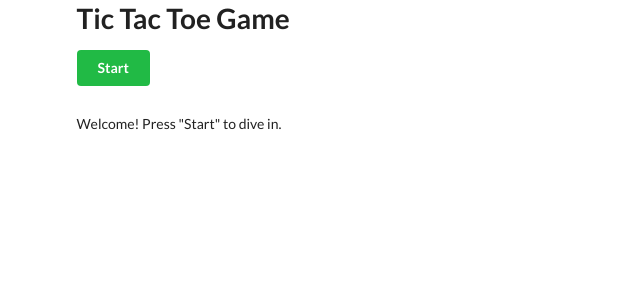
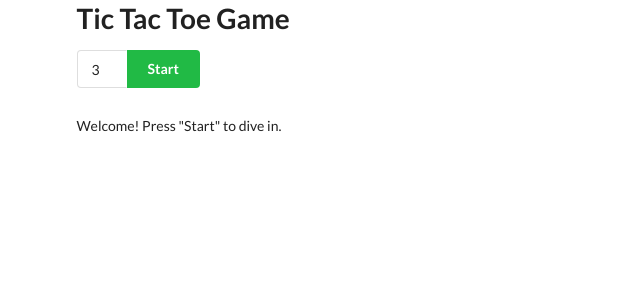
Before and after one commit to pluseg/tictactoe-game, a React (Create React App) app: page / in a window 1280 px wide. Shown: the top 300 px of the page, without its empty margins (0-640 px from the left). Built offline with nearby package versions, Linux system fonts and the light colour scheme.

Commit message:
Added an input for changing field size and 3x3 by default

```diff
--- a/public/styles.css
+++ b/public/styles.css
@@ -10,5 +10,9 @@
   cursor: pointer;
   text-align: center;
   border: 1px #ddd solid;
-  padding: 10px
+  padding: 10px;
 }
+
+.game-size {
+  width: 50px !important;
+}
--- a/src/components/App.js
+++ b/src/components/App.js
@@ -17,9 +17,7 @@ class App extends React.Component {
       default:
         return (
           <div>
-            <i className="asterisk loading icon" />
-            {' '}
-            Loading...
+            <i className="asterisk loading icon" /> Loading...
           </div>
         );
     }
@@ -43,6 +41,6 @@ class App extends React.Component {
   }
 }
 
-const mapStateToProps = (state) => ({ step: state.game.step });
+const mapStateToProps = state => ({ step: state.game.step });
 
 export default connect(mapStateToProps)(App);
--- a/src/components/Menu.js
+++ b/src/components/Menu.js
@@ -1,41 +1,60 @@
 import React from 'react';
 import { connect } from 'react-redux';
 import { startNewGame } from '../features/game/gameSlice';
-import { STEP_WELCOME, STEP_GAME, STEP_RESULTS } from '../constants';
+import { STEP_WELCOME, STEP_GAME, STEP_RESULTS, SIZE } from '../constants';
 
-const Menu = (props) => {
-  const renderStartButton = () => {
+class Menu extends React.Component {
+  state = { size: SIZE };
+
+  renderStartButton() {
     // TODO: ask @sg about refactoring that.
-    if (props.step === STEP_WELCOME || props.step === STEP_RESULTS) {
+    if (this.props.step === STEP_WELCOME || this.props.step === STEP_RESULTS) {
       return (
         <button
           className="positive ui button"
-          onClick={() => props.startNewGame()}
+          onClick={() => this.props.startNewGame(this.state.size)}
         >
           Start
         </button>
       );
     }
-  };
+  }
 
-  const renderResetButton = () => {
-    if (props.step === STEP_GAME) {
+  renderResetButton() {
+    if (this.props.step === STEP_GAME) {
       return (
-        <button className="ui button" onClick={() => props.startNewGame()}>
+        <button
+          className="ui button"
+          onClick={() => this.props.startNewGame(this.state.size)}
+        >
           Reset
         </button>
       );
     }
-  };
+  }
 
-  return (
-    <div>
-      {renderStartButton()}
-      {renderResetButton()}
-    </div>
-  );
-};
+  render() {
+    return (
+      <div className="ui action input">
+        <input
+          className="game-size"
+          type="text"
+          placeholder="Size"
+          value={this.state.size}
+          onChange={e =>
+            this.setState({ size: parseInt(e.target.value) || '' })
+          }
+        />
+        {this.renderStartButton()}
+        {this.renderResetButton()}
+      </div>
+    );
+  }
+}
 
-const mapStateToProps = (state) => ({ step: state.game.step });
+const mapStateToProps = state => ({ step: state.game.step });
 
-export default connect(mapStateToProps, { startNewGame })(Menu);
+export default connect(
+  mapStateToProps,
+  { startNewGame },
+)(Menu);
--- a/src/components/Results.js
+++ b/src/components/Results.js
@@ -26,10 +26,7 @@ const Results = props => {
 
   return (
     <div>
-      <h2>
-        Game over!
-        {renderStatus()}
-      </h2>
+      <h2>Game over! {renderStatus()}</h2>
     </div>
   );
 };
--- a/src/features/game/gameSlice.js
+++ b/src/features/game/gameSlice.js
@@ -28,10 +28,11 @@ const gameSlice = createSlice({
     startNewGame(state, action) {
       state.step = STEP_GAME;
       state.result = RESULT_UNKNOWN;
+      state.size = action.payload || SIZE;
       state.turns = 0;
-      state.cells = new Array(state.size).fill(NO_SYMBOL).map(
-        () => new Array(state.size).fill(NO_SYMBOL),
-      );
+      state.cells = new Array(state.size)
+        .fill(NO_SYMBOL)
+        .map(() => new Array(state.size).fill(NO_SYMBOL));
     },
     processMove: {
       reducer(state, action) {
@@ -45,7 +46,11 @@ const gameSlice = createSlice({
       },
     },
     calculateResult(state, action) {
-      const result = calculateResultHelper(state.cells, state.turns, state.winLength);
+      const result = calculateResultHelper(
+        state.cells,
+        state.turns,
+        state.winLength,
+      );
       if (result !== RESULT_UNKNOWN) {
         state.result = result;
         state.step = STEP_RESULTS;
@@ -59,7 +64,10 @@ gameSlice.actions.makeMove = createAction('game/makeMove', (i, j) => ({
 }));
 
 export const {
-  startNewGame, processMove, makeMove, calculateResult,
+  startNewGame,
+  processMove,
+  makeMove,
+  calculateResult,
 } = gameSlice.actions;
 
 export default gameSlice.reducer;
```
